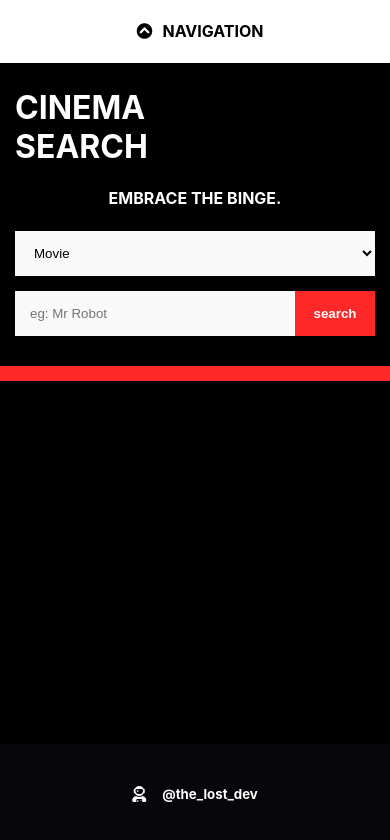
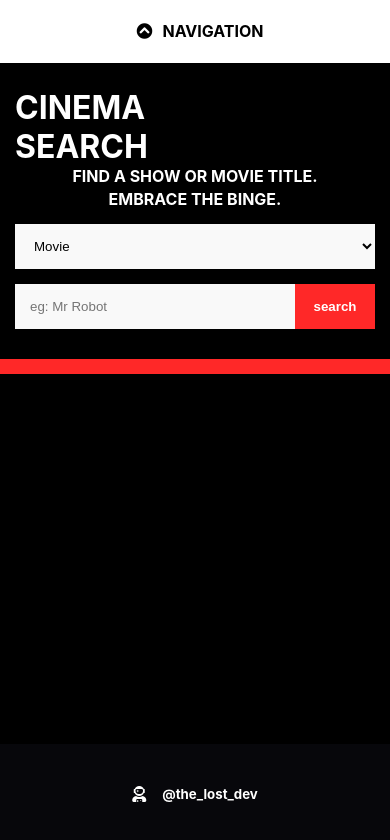
Before and after one commit to mwbhtx/cinemasearch-app, a React (Create React App) app in the folder frontend/: page / in a window 390 px wide. Shown: the top 840 px of the page. Built offline with nearby package versions, Linux system fonts and the light colour scheme.

Commit message:
changed behavior of displaying heading titles on mobile

```diff
--- a/frontend/src/pages/searchpage-styles.css
+++ b/frontend/src/pages/searchpage-styles.css
@@ -86,7 +86,6 @@ nav {
 
 .form-container {
     display: flex;
-    margin-top: 50px;
 }
 
 #mid-content-grid {
@@ -120,24 +119,35 @@ nav {
 .header-headings {
     display: flex;
     position: relative;
-    justify-content: space-between;
+    align-items: flex-end;
     text-transform: uppercase;
     margin-bottom: 15px;
 }
 
-.header-headings > * {
+.header-headings * {
     margin: 0;
     padding: 0;
 }
 
-.header-headings > h4 {
+.header-site-name {
+    display: flex;
+    align-self: flex-start;
+}
+
+.header-subtitle {
+    display: flex;
     position: absolute;
+    flex-direction: column;
     text-align: center;
+    color: white;
+    width: 100%;
     margin: 0 auto;
-    right: 0;
-    left: 0;
-    top: 50px;
-    width: 250px;
+    gap: 3px;
+    width: 100%;
+}
+
+.header-subtitle * {
+    padding: 0;
 }
 
 .search-submit-container {
@@ -388,9 +398,17 @@ nav {
     }
 }
 
-@media (max-width: 550px) {
+
+@media (max-width: 700px) {
 
 
+    .header-headings {
+        flex-direction: column;
+    }
+
+    .header-subtitle {
+        position: relative;
+    }
 
     #nav-button-container > h4 {
         display: block;
@@ -447,11 +465,6 @@ nav {
         gap: 15px;
     }
 
-    .header-headings > h4 {
-        top: 100px;
-    }
-
-
     #type-input {
         width: 100%;
     }
--- a/frontend/src/pages/searchpage.jsx
+++ b/frontend/src/pages/searchpage.jsx
@@ -117,8 +117,13 @@ export default function SearchPage(props) {
                 <section className='header-col-2'>
 
                     <span className='header-headings'>
-                        <h2>CINEMA<br />SEARCH</h2>
-                        <h4>EMBRACE THE BINGE.</h4>
+                        <span className='header-site-name'>
+                            <h2>CINEMA<br/>SEARCH</h2>
+                        </span>
+                        <span className='header-subtitle'>
+                            <h4>FIND A SHOW OR MOVIE TITLE.</h4>
+                            <h4>EMBRACE THE BINGE.</h4>
+                        </span>
                     </span>
                     <form className='form-container' onSubmit={onSubmitHandler}>
                         <select id='type-input' type='text' name='query_type' value={formValues.query_type} onChange={handleFormChange}>
@@ -137,7 +142,6 @@ export default function SearchPage(props) {
 
             <section id='mid-content-grid'>
                 <div id='mid-content-banner'/>
-
 
                 {/* <AvailableStreams/> */}
 
```
